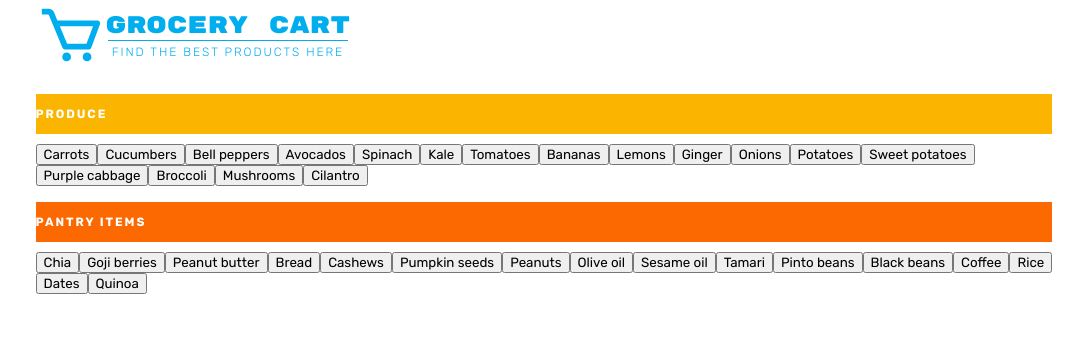
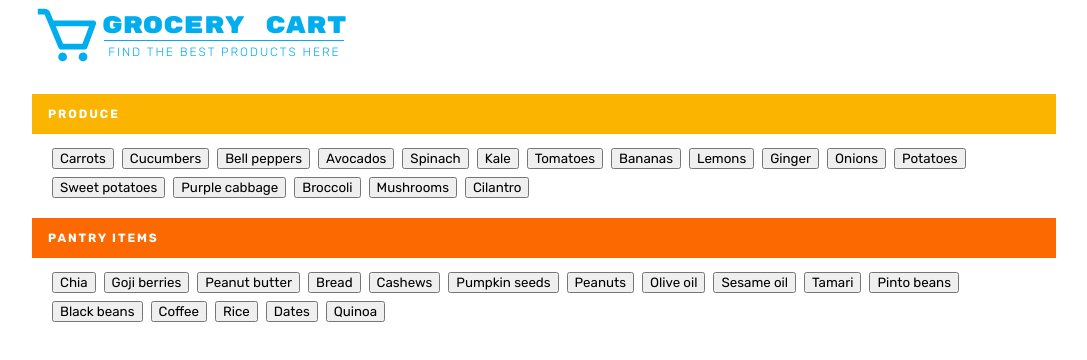
Before and after one commit to Lincoln-Araujo/Grocery-Cart, a React (Create React App) app: page / in a window 1280 px wide. Shown: the top 360 px of the page, without its empty margins (96-1183 px from the left). Built offline with nearby package versions, Linux system fonts and the light colour scheme.

Commit message:
setting spacing in the items list

```diff
--- a/src/components/ItemList.jsx
+++ b/src/components/ItemList.jsx
@@ -6,9 +6,9 @@ export default function ItemList({ items, onItemClick }) {
     onItemClick(item);
   };
   return (
-    <div>
+    <div className='item-list'>
       {items.map((item, index) => (
-        <button value={item} onClick={handleClick} key={index}>
+        <button className="item" value={item} onClick={handleClick} key={index}>
           {item}
         </button>
       ))}
--- a/src/components/components.css
+++ b/src/components/components.css
@@ -46,6 +46,7 @@
     letter-spacing: 0.16em;
     display: flex;
     align-items: center;
+    padding-left: 16px;
 }
 
 .my-cart {
@@ -61,3 +62,11 @@
     background-color: #FB6900;
     margin-top: 16px;
 }
+
+.item-list {
+    margin: 0 16px;
+}
+
+.item {
+    margin: 4px 4px
+}
```
